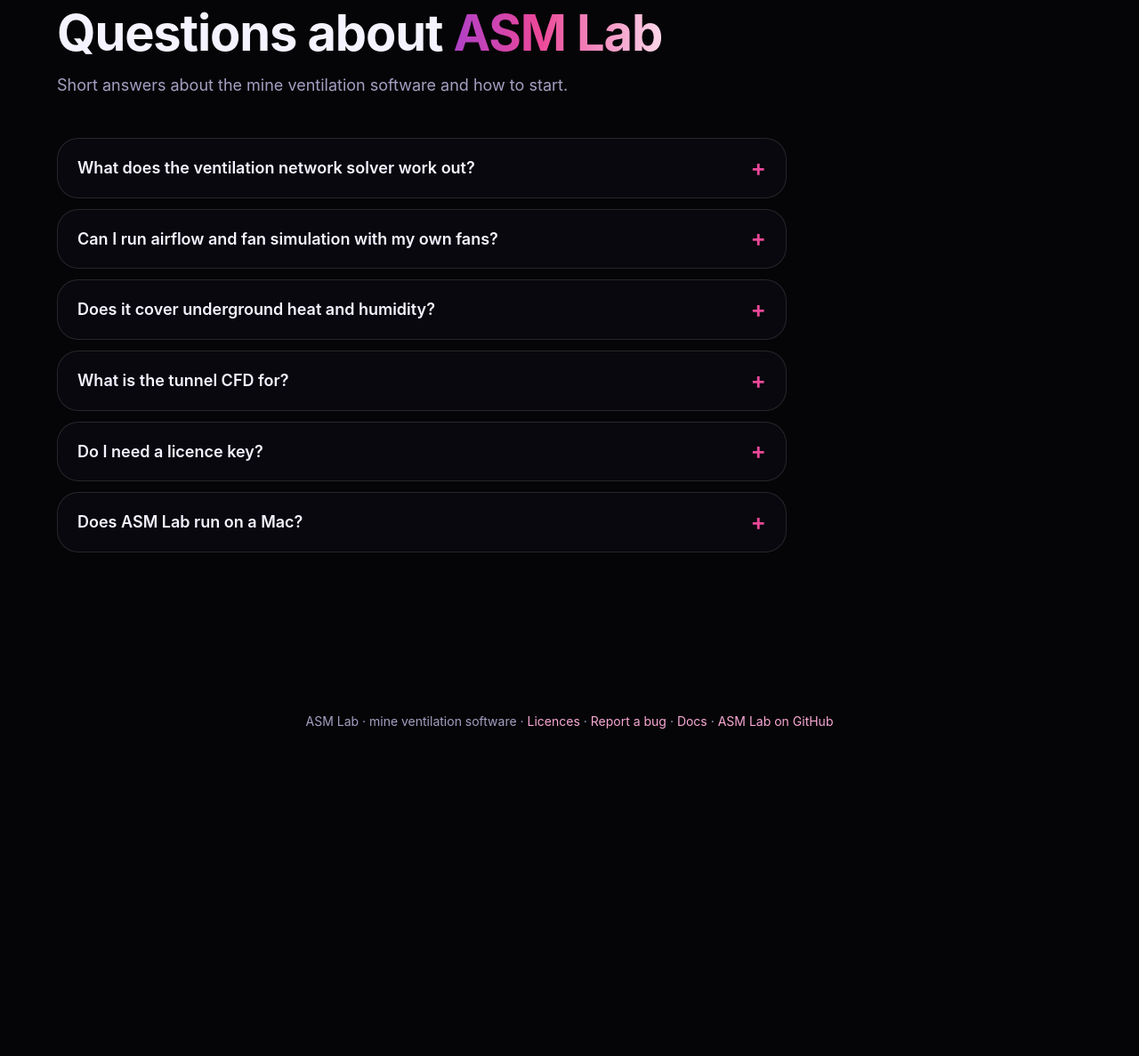
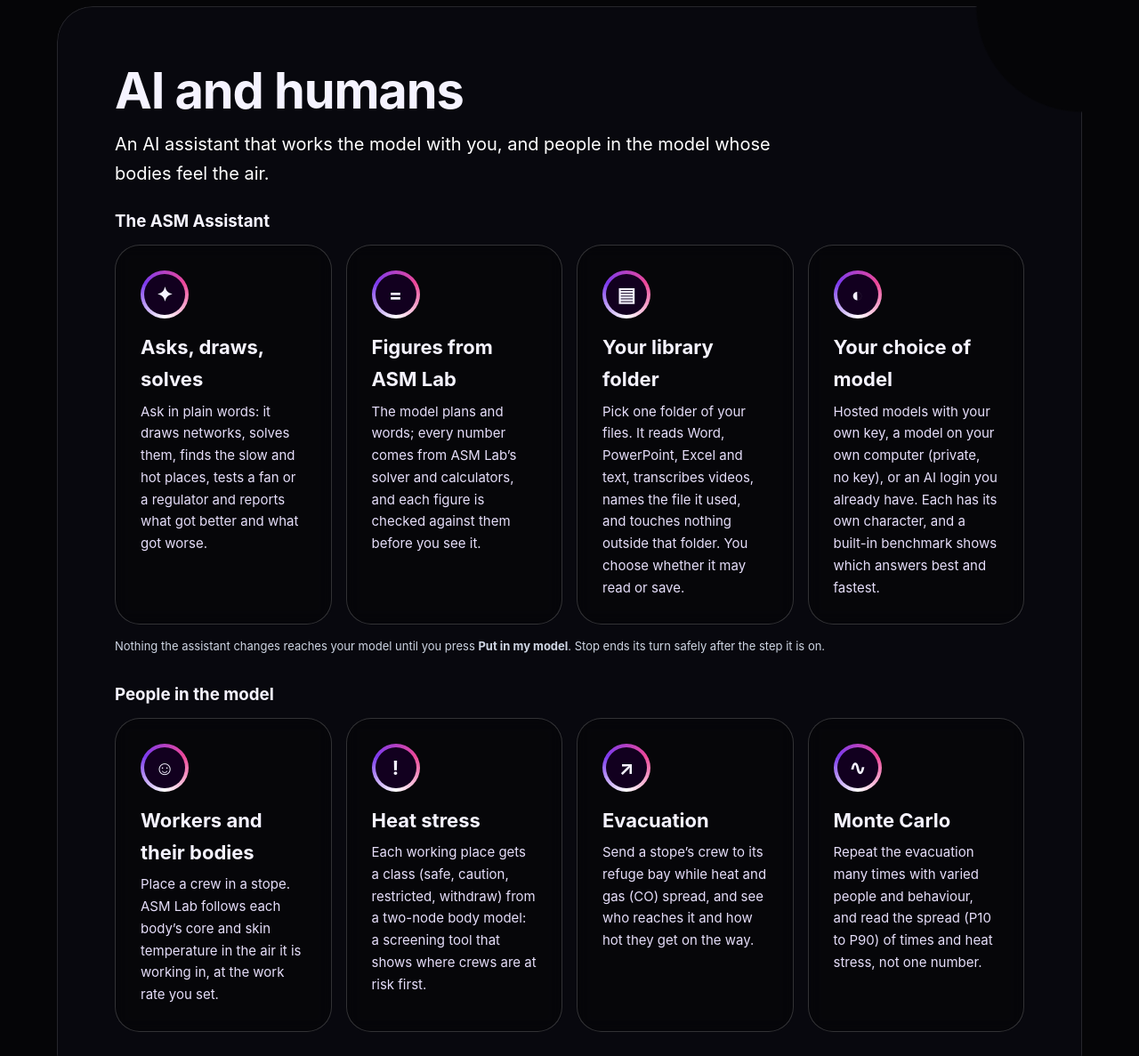
Before and after one commit to respectmasithulela260-coder/asm-lab, a plain HTML site: page index.html in a window 1280 px wide. Shown: the part 1973-3160 px from the top of the page at 89% size. Before the commit the page ends 2845 px from the top, so only its background shows below. Drawn offline with Linux system fonts and the light colour scheme; no server answers.

Commit message:
Home: AI and humans section (the ASM Assistant; people in the model) and two questions

```diff
--- a/index.html
+++ b/index.html
@@ -50,6 +50,31 @@
     </div>
   </section>
 
+
+  <section class="pg" id="ai-humans">
+    <div class="wrap">
+      <div class="panel p-ink bite reveal" style="padding:clamp(28px,5vw,64px)">
+        <h2>AI and humans</h2>
+        <p class="about">An AI assistant that works the model with you, and people in the model whose bodies feel the air.</p>
+        <h3 style="margin-top:22px">The ASM Assistant</h3>
+        <div class="do">
+          <div class="card live"><div class="ico"><b>✦</b></div><h3>Asks, draws, solves</h3><p>Ask in plain words: it draws networks, solves them, finds the slow and hot places, tests a fan or a regulator and reports what got better and what got worse.</p></div>
+          <div class="card live"><div class="ico"><b>=</b></div><h3>Figures from ASM Lab</h3><p>The model plans and words; every number comes from ASM Lab’s solver and calculators, and each figure is checked against them before you see it.</p></div>
+          <div class="card live"><div class="ico"><b>▤</b></div><h3>Your library folder</h3><p>Pick one folder of your files. It reads Word, PowerPoint, Excel and text, transcribes videos, names the file it used, and touches nothing outside that folder. You choose whether it may read or save.</p></div>
+          <div class="card live"><div class="ico"><b>◐</b></div><h3>Your choice of model</h3><p>Hosted models with your own key, a model on your own computer (private, no key), or an AI login you already have. Each has its own character, and a built-in benchmark shows which answers best and fastest.</p></div>
+        </div>
+        <p class="small" style="margin-top:14px;color:#cfd6e4">Nothing the assistant changes reaches your model until you press <b>Put in my model</b>. Stop ends its turn safely after the step it is on.</p>
+        <h3 style="margin-top:28px">People in the model</h3>
+        <div class="do">
+          <div class="card live"><div class="ico"><b>☺</b></div><h3>Workers and their bodies</h3><p>Place a crew in a stope. ASM Lab follows each body’s core and skin temperature in the air it is working in, at the work rate you set.</p></div>
+          <div class="card live"><div class="ico"><b>!</b></div><h3>Heat stress</h3><p>Each working place gets a class (safe, caution, restricted, withdraw) from a two-node body model: a screening tool that shows where crews are at risk first.</p></div>
+          <div class="card live"><div class="ico"><b>↗</b></div><h3>Evacuation</h3><p>Send a stope’s crew to its refuge bay while heat and gas (CO) spread, and see who reaches it and how hot they get on the way.</p></div>
+          <div class="card live"><div class="ico"><b>∿</b></div><h3>Monte Carlo</h3><p>Repeat the evacuation many times with varied people and behaviour, and read the spread (P10 to P90) of times and heat stress, not one number.</p></div>
+        </div>
+      </div>
+    </div>
+  </section>
+
   <section class="pg" id="faq">
     <div class="wrap reveal">
       <h2>Questions about <span class="live-text">ASM Lab</span></h2>
@@ -59,6 +84,8 @@
         <details><summary>Can I run airflow and fan simulation with my own fans?</summary><p>Yes. A fan takes a curve or a fixed flow and a regulator sets a resistance. Change them, solve again and compare where the air goes.</p></details>
         <details><summary>Does it cover underground heat and humidity?</summary><p>Yes. ASM Lab follows dry bulb, wet bulb and moisture along the route and shows where the heat builds up.</p></details>
         <details><summary>What is the tunnel CFD for?</summary><p>It looks inside the tunnels you choose. Send them to the 3D solver, then view streamlines, a cross-section, the wall and travelling arrows.</p></details>
+        <details><summary>Where do the assistant’s numbers come from?</summary><p>From ASM Lab itself. The AI model chooses the steps and writes the answer; the solver and the calculators produce every figure, and the answer is checked against them.</p></details>
+        <details><summary>Can ASM Lab model the people underground?</summary><p>Yes. Crews in a stope have a body temperature that follows the air they work in and a heat-stress class, and they can be sent to the refuge bay, once or many times over (Monte Carlo).</p></details>
         <details><summary>Do I need a licence key?</summary><p>Yes. Copy an available key from the <a class="text-link" href="licences/">Licences</a> list and paste it in ASM Lab. The key is checked online at least once a day, so connect to the internet on the days you use it.</p></details>
         <details><summary>Does ASM Lab run on a Mac?</summary><p>Windows has an installer that updates itself. On a Mac or any other computer, use the web version: nothing to install.</p></details>
       </div>
```
